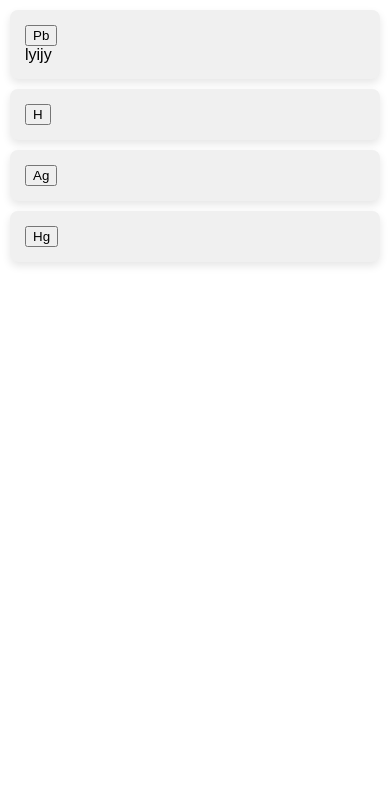
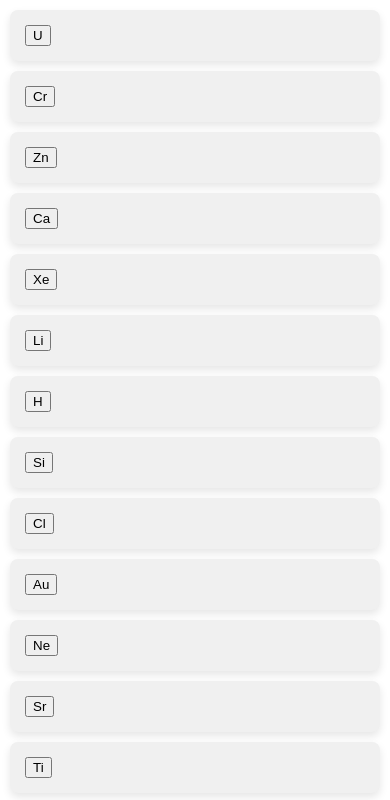
Before and after one commit to trkks/trkks.github.io, a plain HTML site: page kemia/alkuaineet.html in a window 390 px wide. Both pictures are taken after a click on the button "Pb". Shown: the top 800 px of the page. Drawn offline with Linux system fonts and the light colour scheme.

Commit message:
Add more elements to alkuaineet.html

```diff
--- a/kemia/alkuaineet.html
+++ b/kemia/alkuaineet.html
@@ -28,7 +28,7 @@
       transition: transform 0.3s ease;
     }
 
-    .item p {
+    .item div {
       font-size: 1.2rem;
       margin: 0;
     }
@@ -44,7 +44,7 @@
         margin-bottom: 10px;
       }
 
-      .item p {
+      .item div {
         font-size: 1rem;
       }
     }
@@ -56,10 +56,74 @@
     <script>window.onload = () => {
       let r=document.querySelector("#root");
 let es = {
-  H: "vety",
-  Ag: "hopea",
-  Hg: "elohopea",
-  Pb: "lyijy",
+
+H: "vety",
+
+Ti: "titaani",
+
+He: "helium",
+
+Cr: "kromi",
+
+Li: "litium",
+
+Fe: "rauta",
+
+C: "hiili",
+
+Ni: "nikkeli",
+
+N: "typpi",
+
+Cu: "kupari",
+
+O: "happi",
+
+Zn: "sinkki",
+
+F: "fluori",
+
+Sr: "strontium",
+
+Ne: "neon",
+
+Ag: "hopea",
+
+Na: "natrium",
+
+Sn: "tina",
+
+Mg: "magnesium",
+
+I: "jodi",
+
+Al: "alumiini",
+
+Xe: "ksenon",
+
+Si: "pii",
+
+Pt: "platina",
+
+P: "fosfori",
+
+Au: "kulta",
+
+S: "rikki",
+
+Hg: "elohopea",
+
+Cl: "kloori",
+
+Pb: "lyijy",
+
+K: "kalium",
+
+Rn: "radon",
+
+Ca: "kalsium",
+
+U: "uraani",
 };
 let src = Array.from(Object.keys(es));
 let res = [];
@@ -74,7 +138,7 @@ for (let k of res) {
   let b = document.createElement("button");
   b.textContent = k;
   b.addEventListener("click",()=>{
-    let p= document.createElement("p");
+    let p= document.createElement("div");
     p.textContent= es[k];
     d.appendChild(p);
 });
```
